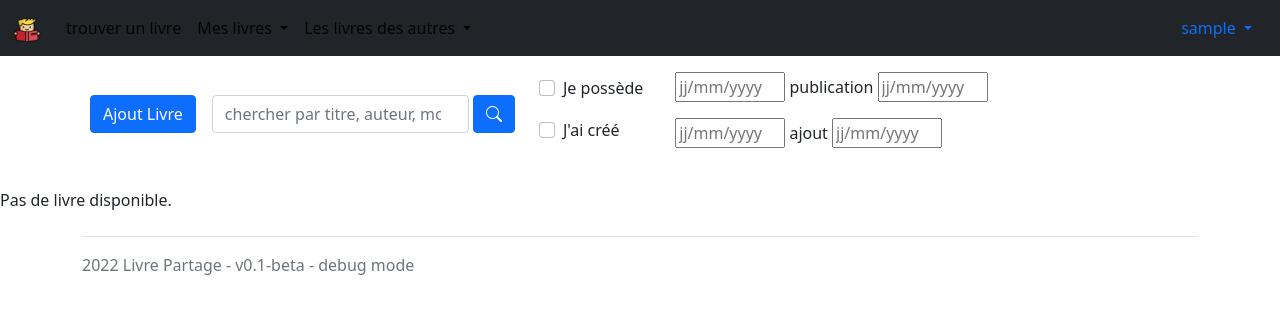
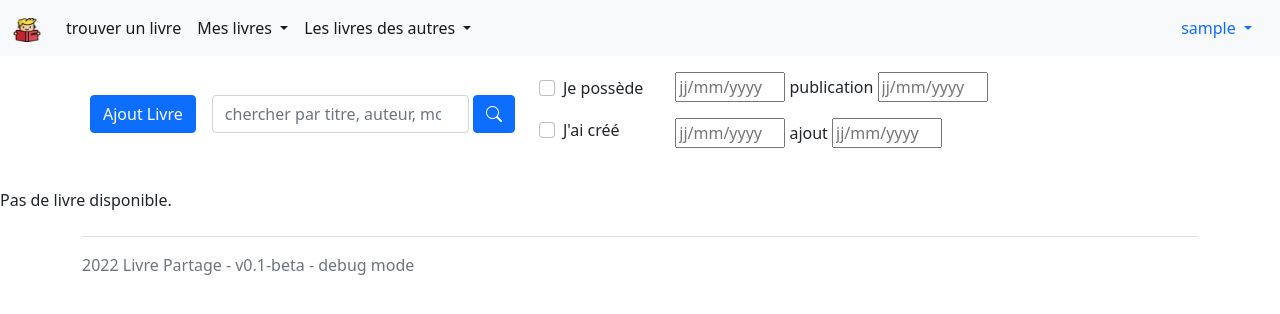
Before and after one commit to ngandriau/livrepartage, a Django app: page /livres/ in a window 1280 px wide. Shown: the top 314 px of the page. Run offline with Django 4.2, Linux system fonts and the light colour scheme; the visitor is signed in with stand-in values (Sample User, id 1); data that the repository does not hold is empty.

Commit message:
fix background color of navbar

```diff
--- a/livres/templates/livres/common_header.html
+++ b/livres/templates/livres/common_header.html
@@ -1,6 +1,6 @@
 {% load static %}
 
-<nav class="navbar navbar-expand-lg navbar-light bg-dark">
+<nav class="navbar navbar-expand-lg navbar-light bg-light">
     <div class="container-fluid">
         <a class="navbar-brand" href="#"><img src="{% static 'livres/petit_lecteur.png' %}" alt="" width="30" height="24"></a>
         <button class="navbar-toggler" type="button" data-bs-toggle="collapse" data-bs-target="#navbarSupportedContent"
```
